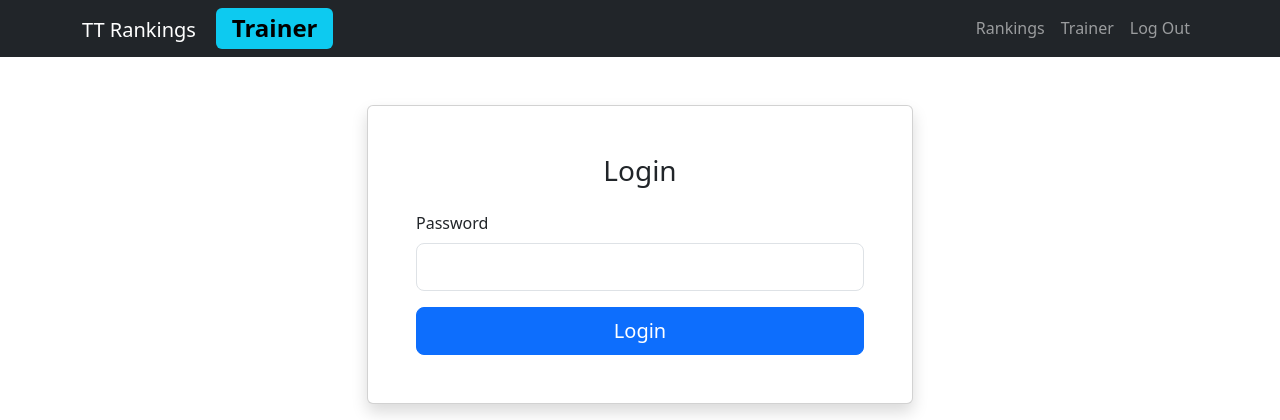
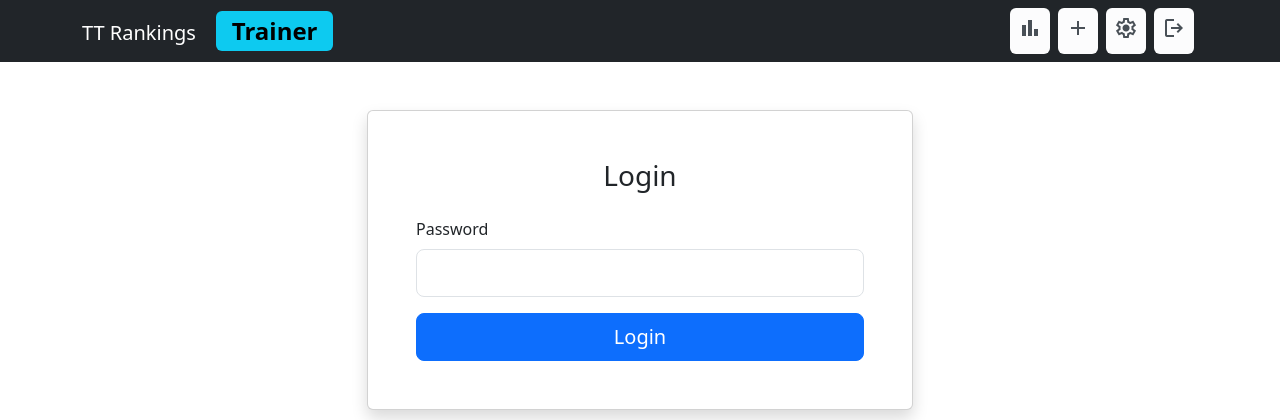
Before and after one commit to M-Mrk/DreamRankr, a Flask app: page /login in a window 1280 px wide. Shown: the top 420 px of the page. Run offline with Flask 3, Linux system fonts and the light colour scheme; the visitor is signed in with stand-in values (Sample User, id 1).

Commit message:
Changes Text navbar links to icons and improved ui bugs

```diff
--- a/templates/base.html
+++ b/templates/base.html
@@ -23,14 +23,23 @@
                     <span class="badge text-bg-info fs-4">Trainer</span>
                 {% endif %}
                 </div>
-            <div class="navbar-nav">
+            <div class="navbar-nav d-flex flex-row">
                 {% if session['permissionLevel'] == "trainer" %}
-                    <a class="nav-link" href="{{ url_for('home') }}">Rankings</a>
-                    <a class="nav-link" href="{{ url_for('trainer', rankingId=request.view_args.get('id')) if request and request.view_args and request.view_args.get('id') else url_for('trainer', rankingId=1) }}">Trainer</a>
+                    <a class="nav-link px-2 mx-1 bg-light-subtle text-light-emphasis rounded" href="{{ url_for('home') }}">
+                        <span class="material-symbols-outlined">bar_chart</span>
+                    </a>
+                    <a class="nav-link px-2 mx-1 bg-light-subtle text-light-emphasis rounded" href="{{ url_for('settingsTrainer') }}">
+                        <span class="material-symbols-outlined">add</span>
+                    </a>
+                    <a class="nav-link px-2 mx-1 bg-light-subtle text-light-emphasis rounded" href="{{ url_for('settingsTrainer') }}">
+                        <span class="material-symbols-outlined">settings</span>
+                    </a>
                 {% else %}
-                    <a class="nav-link" href="{{ url_for('home') }}">Home</a>
+                    <a class="nav-link px-2 mx-1 bg-light-subtle text-light-emphasis rounded" href="{{ url_for('home') }}">Home</a>
                 {% endif %}
-                <a class="nav-link" href="{{ url_for('logOut') }}">Log Out</a>
+                <a class="nav-link px-2 mx-1 bg-light-subtle text-light-emphasis rounded" href="{{ url_for('logOut') }}">
+                    <span class="material-symbols-outlined">logout</span>
+                </a>
             </div>
         </div>
     </nav>
```
Also changed, not shown: templates/index.html (+23 -19 lines).
